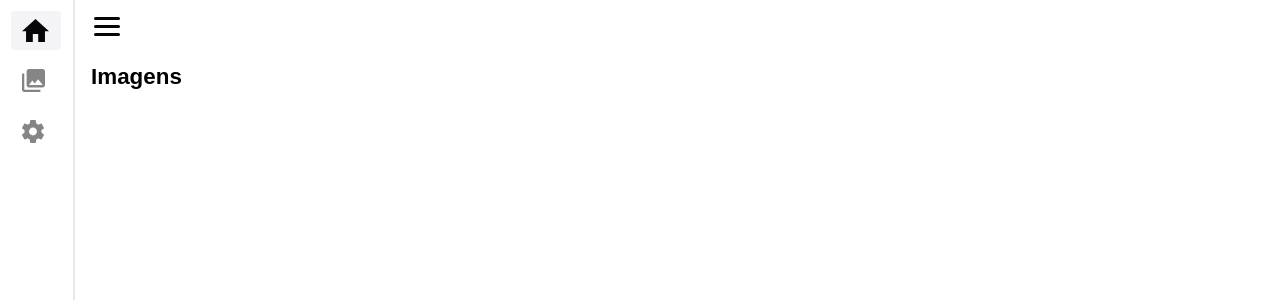
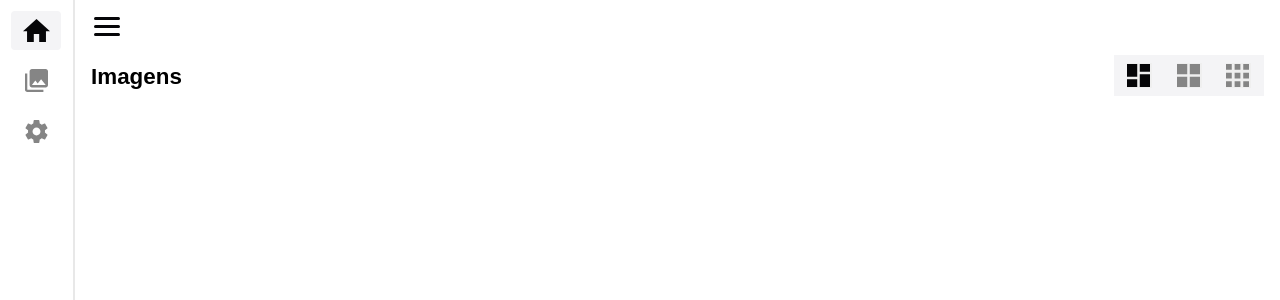
Before and after one commit to mateusmdev/MyImage-Ref, a Vue app: page / in a window 1280 px wide. Shown: the top 300 px of the page. Built offline with nearby package versions, Linux system fonts and the light colour scheme; the HTML template or start-up script is replaced by a standard one.

Commit message:
feat(home): add view mode dock switcher and integrate into header.

```diff
--- /dev/null
+++ b/src/components/Dock.vue
@@ -0,0 +1,60 @@
+<script setup lang="ts">
+import { reactive } from 'vue'
+import MansorySvg from './../components/icons/MansorySvg.vue'
+import CardSvg from './../components/icons/CardSvg.vue'
+import GridSvg from './../components/icons/GridSvg.vue'
+
+const buttomViewList = [
+  {
+    viewName: 'mansory-view',
+    icon: MansorySvg,
+  },
+  {
+    viewName: 'card-view',
+    icon: CardSvg,
+  },
+  {
+    viewName: 'grid-view',
+    icon: GridSvg,
+  },
+]
+
+const states = reactive({
+  currentViewMode: 'mansory-view'
+})
+
+</script>
+
+<template>
+  <div>
+    <button
+      v-for="(item, index) in buttomViewList" :key="index"
+      @click="states.currentViewMode = item.viewName"
+    >
+      <component
+        :is="item.icon"
+        :color="states.currentViewMode === item.viewName ? '#060608' : '#858585'"
+      />
+    </button>
+  </div>
+</template>
+
+<style scoped lang="scss">
+div {
+  width: 150px;
+  padding: 0.5rem 0.08rem;
+  background-color: #f4f4f6;
+  display: flex;
+  justify-content: space-around;
+
+  button {
+    border: none;
+    outline: none;
+    width: 25px;
+    aspect-ratio: 1;
+    display: flex;
+    align-items: center;
+    cursor: pointer;
+  }
+}
+</style>
--- a/src/components/HeaderItem.vue
+++ b/src/components/HeaderItem.vue
@@ -16,6 +16,7 @@ const props = defineProps<PropsDefinition>()
   <RouterLink
     :to="props.path"
     :class="{selected: props.isActive}"
+    class="router-link"
   >
     <component
       :is="props.icon"
@@ -27,7 +28,7 @@ const props = defineProps<PropsDefinition>()
 </template>
 
 <style scoped lang="scss">
-a {
+.router-link {
   display: flex;
   padding: 0.5rem 0.7rem;
   align-items: center;
@@ -46,7 +47,8 @@ a {
 
   .icon {
     margin-right: 15px;
-    min-width: fit-content;
+    min-width: 27px;
+    margin-left: 1px;
   }
 
   &.short-version {
--- /dev/null
+++ b/src/components/icons/CardSvg.vue
@@ -0,0 +1,13 @@
+<script setup lang="ts">
+type PropsDefinition = {
+  color?: string
+}
+
+const props = defineProps<PropsDefinition>()
+</script>
+
+<template>
+  <svg width="23" height="23" viewBox="0 0 23 23" fill="none" xmlns="http://www.w3.org/2000/svg">
+    <path d="M0 10.2222H10.2222V0H0M0 23H10.2222V12.7778H0M12.7778 23H23V12.7778H12.7778M12.7778 0V10.2222H23V0" :fill="props.color || '#858587'"/>
+  </svg>
+</template>
--- /dev/null
+++ b/src/components/icons/GridSvg.vue
@@ -0,0 +1,13 @@
+<script setup lang="ts">
+type PropsDefinition = {
+  color?: string
+}
+
+const props = defineProps<PropsDefinition>()
+</script>
+
+<template>
+  <svg width="23" height="23" viewBox="0 0 23 23" fill="none" xmlns="http://www.w3.org/2000/svg">
+    <path d="M17.25 23H23V17.25H17.25M17.25 14.375H23V8.625H17.25M8.625 5.75H14.375V0H8.625M17.25 5.75H23V0H17.25M8.625 14.375H14.375V8.625H8.625M0 14.375H5.75V8.625H0M0 23H5.75V17.25H0M8.625 23H14.375V17.25H8.625M0 5.75H5.75V0H0V5.75Z" :fill="props.color || '#858587'"/>
+  </svg>
+</template>
--- /dev/null
+++ b/src/components/icons/MansorySvg.vue
@@ -0,0 +1,13 @@
+<script setup lang="ts">
+type PropsDefinition = {
+  color?: string
+}
+
+const props = defineProps<PropsDefinition>()
+</script>
+
+<template>
+  <svg width="23" height="23" viewBox="0 0 23 23" fill="none" xmlns="http://www.w3.org/2000/svg">
+    <path d="M12.7778 0V7.66667H23V0M12.7778 23H23V10.2222H12.7778M0 23H10.2222V15.3333H0M0 12.7778H10.2222V0H0V12.7778Z" :fill="props.color || '#858587'"/>
+  </svg>
+</template>
--- a/src/views/HomeView.vue
+++ b/src/views/HomeView.vue
@@ -1,12 +1,19 @@
 <script setup lang="ts">
 import ImageItem from '@/components/ImageItem.vue';
+import Dock from '@/components/Dock.vue';
 import mockData from './../../mockedData.json'
 </script>
 
 <template>
   <div class="layout-area">
 
-    <h1>Imagens</h1>
+    <div class="header-area">
+      <h1>Imagens</h1>
+
+      <div class="actions">
+        <Dock />
+      </div>
+    </div>
 
     <div class="image-area">
       <div class="container">
@@ -31,10 +38,22 @@ import mockData from './../../mockedData.json'
   flex-direction: column;
   overflow: hidden;
 
-  h1 {
-    font-size: 1.4rem;
+  .header-area {
+    // border: 1px solid red;
     margin: 3rem 0 1.2rem;
-    flex-shrink: 0;
+    display: flex;
+    justify-content: space-between;
+
+    .actions {
+      // border: 1px solid red;
+      margin-top: -0.557rem;
+      height: fit-content;
+    }
+
+    h1 {
+      font-size: 1.4rem;
+      flex-shrink: 0;
+    }
   }
 
   .image-area {
```
